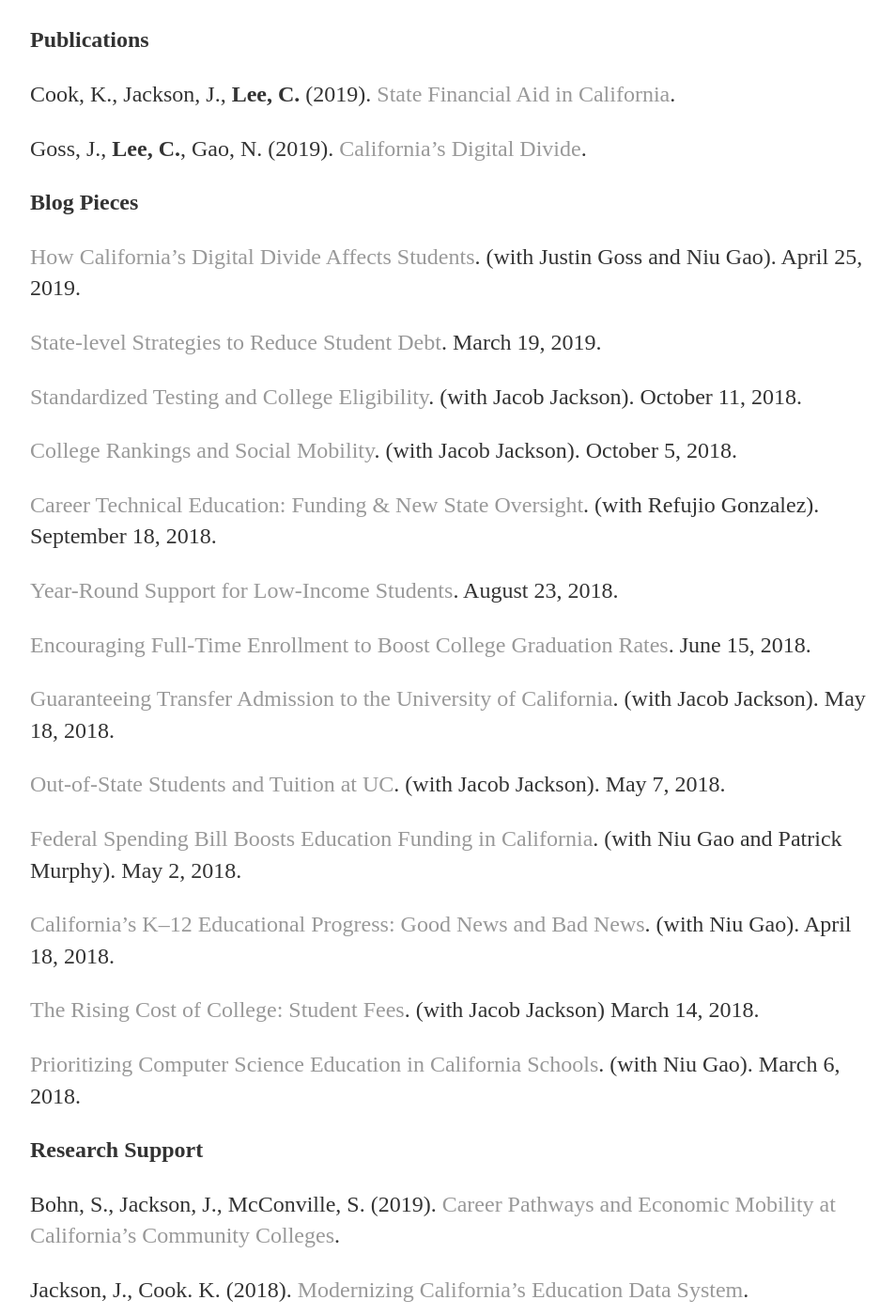
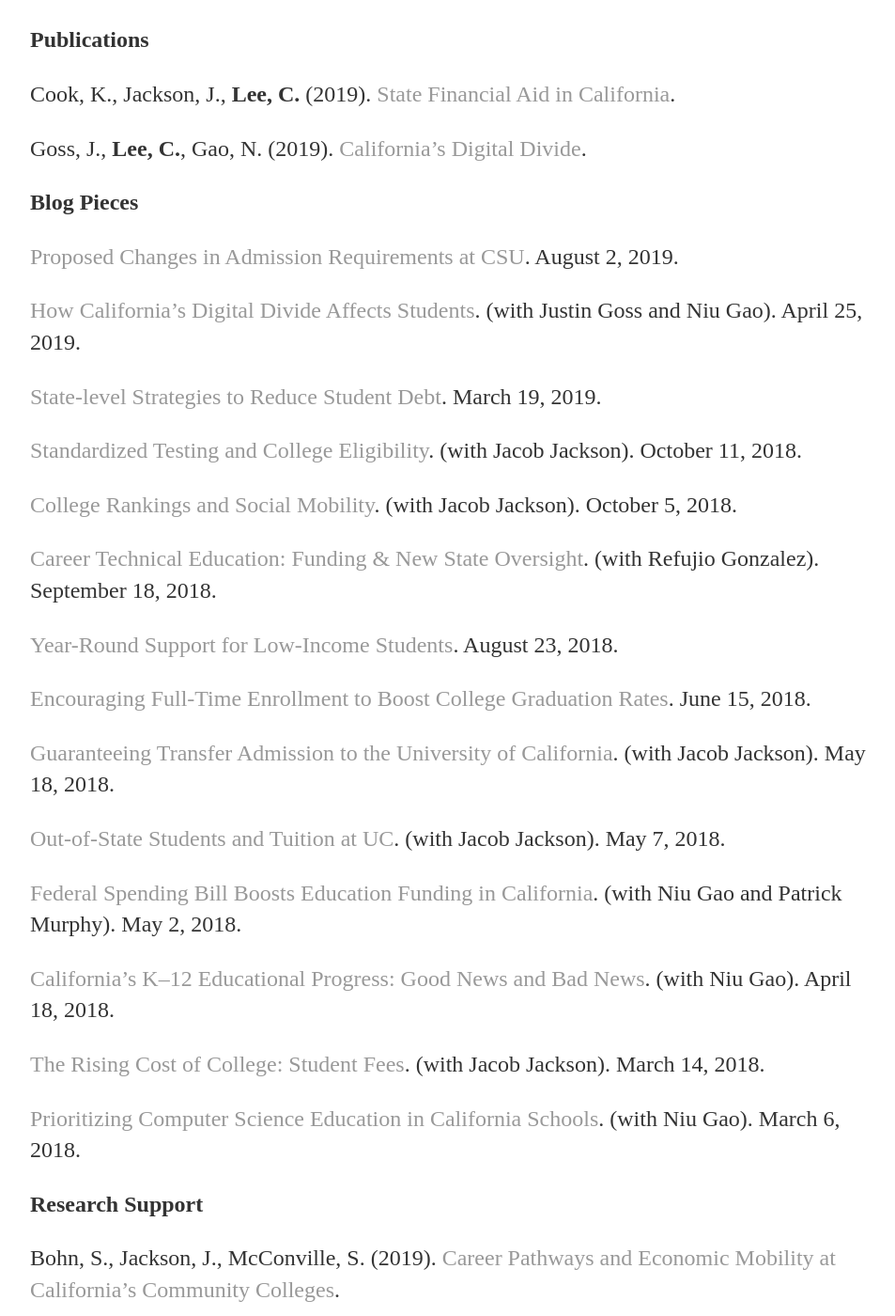
Before and after one commit to leecourt98/leecourt98.github.io, a Jekyll site: the page built from published-work/index.md, in a window 1280 px wide and 1400 px high, scrolled down 263 px. Shown: the whole window at 94% size, without its empty margins (160-1113 px from the left). Built offline with Jekyll 4.4.1, drawn with Linux system fonts in a browser that asks for light colours.

Commit message:
add 2019-08-02

```diff
--- a/published-work/index.md
+++ b/published-work/index.md
@@ -14,6 +14,8 @@
 Goss, J., **Lee, C.**, Gao, N. (2019). [California's Digital Divide](https://www.ppic.org/publication/californias-digital-divide/).
 
 **Blog Pieces**
+
+[Proposed Changes in Admission Requirements at CSU](https://www.ppic.org/blog/proposed-changes-in-admission-requirements-at-csu/). August 2, 2019.
 
 [How California's Digital Divide Affects Students](https://www.ppic.org/blog/how-californias-digital-divide-affects-students/). (with Justin Goss and Niu Gao). April 25, 2019.
 
@@ -37,7 +39,7 @@
 
 [California’s K–12 Educational Progress: Good News and Bad News](http://www.ppic.org/blog/californias-k-12-educational-progress-good-news-bad-news/). (with Niu Gao). April 18, 2018.
 
-[The Rising Cost of College: Student Fees](http://www.ppic.org/blog/rising-cost-college-student-fees/). (with Jacob Jackson) March 14, 2018.
+[The Rising Cost of College: Student Fees](http://www.ppic.org/blog/rising-cost-college-student-fees/). (with Jacob Jackson). March 14, 2018.
 
 [Prioritizing Computer Science Education in California Schools](http://www.ppic.org/blog/making-computer-science-priority-california-schools/). (with Niu Gao). March 6, 2018.
 
```
